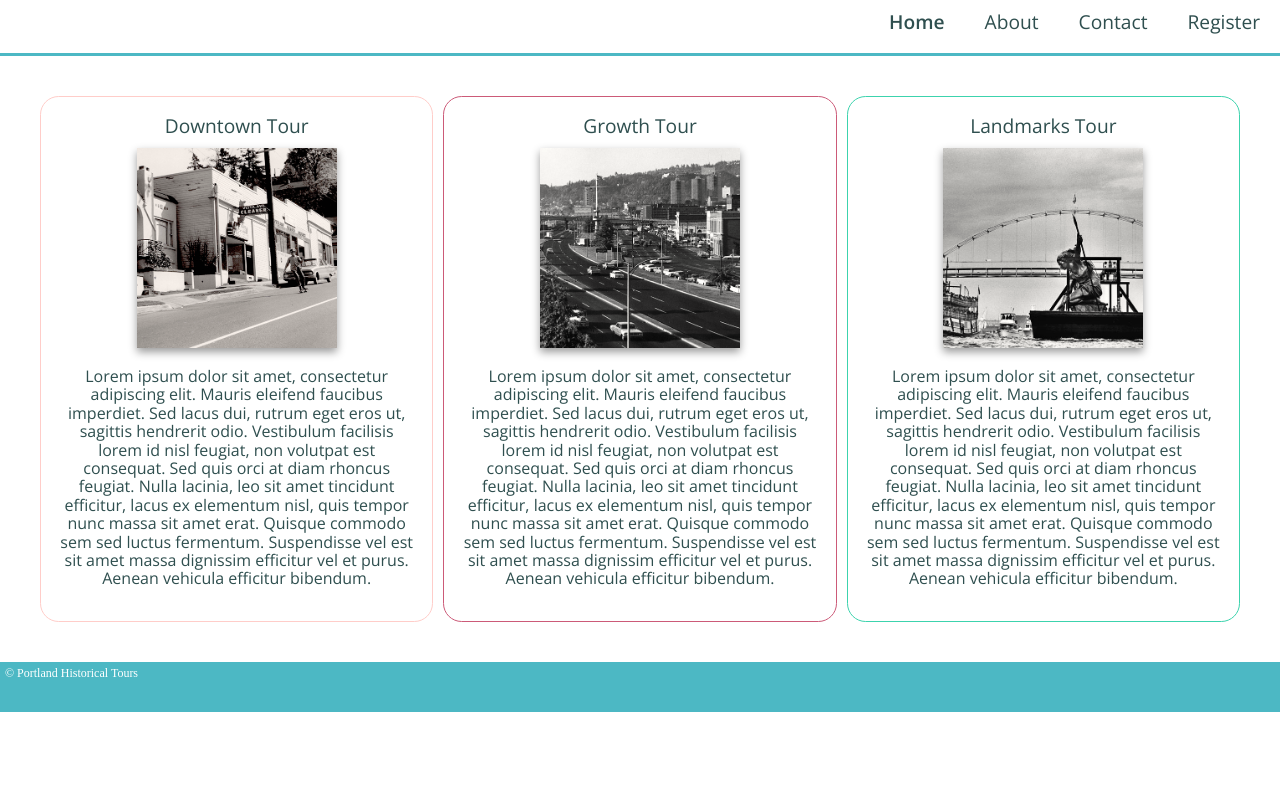
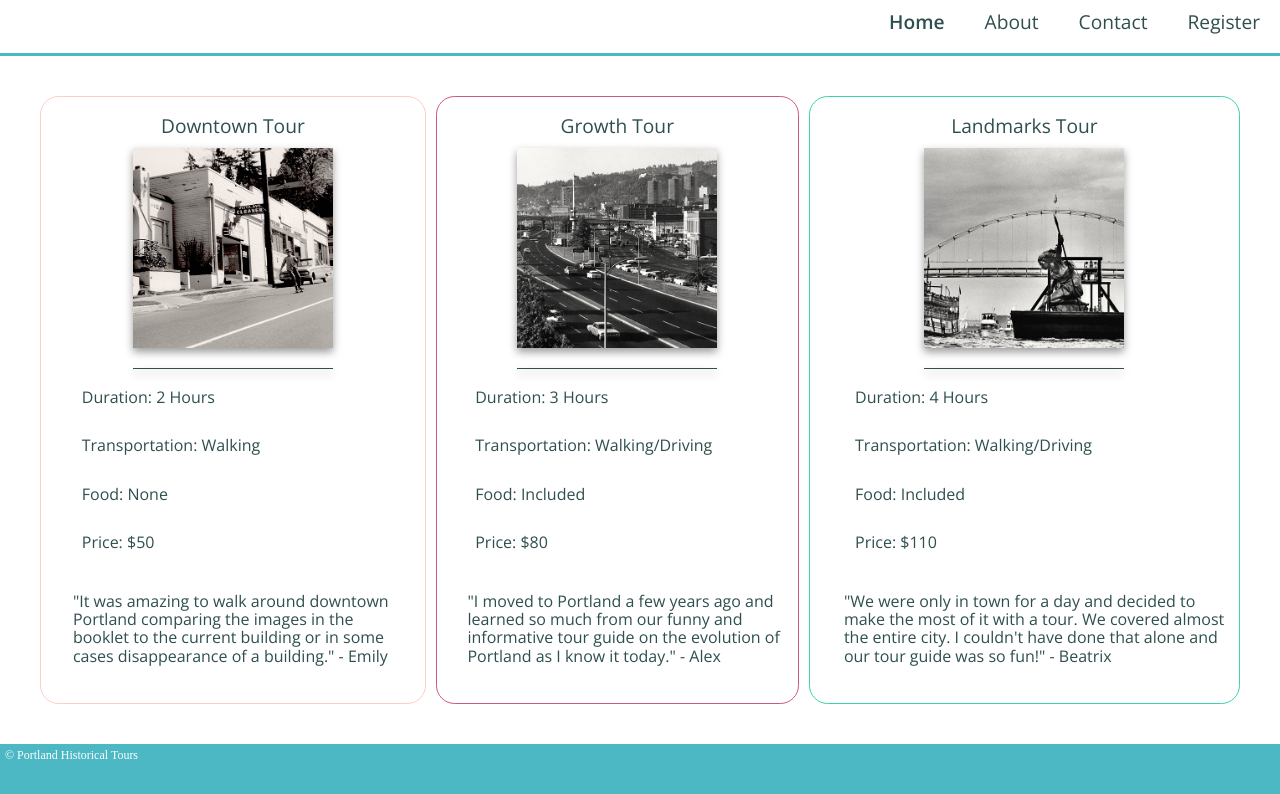
Before and after one commit to jeffaustin81/PortlandHistoricalTours, a website: page index.html in a window 1280 px wide. Shown: the part 132-926 px from the top of the page. Before the commit the page ends 844 px from the top, so only its background shows below. Drawn offline with nearby package versions, Linux system fonts and the light colour scheme.

Commit message:
Add additional html pages and styles associated

```diff
--- a/index.html
+++ b/index.html
@@ -28,37 +28,70 @@
       </ul>
     </nav>
     <main class="columns">
-      <a href="#">
+      <a href="downtown.html">
         <div class="col col-1">
           <h2 class="sub-header">Downtown Tour</h2>
           <img class="small-tour-image" src="site-assets/Downtown_Tour_Small.png" alt="" />
+
           <p>
-            Lorem ipsum dolor sit amet, consectetur adipiscing elit. Mauris eleifend faucibus imperdiet. Sed lacus dui, rutrum eget eros ut, sagittis hendrerit odio. Vestibulum facilisis lorem id nisl feugiat, non volutpat est consequat. Sed quis orci at diam rhoncus
-            feugiat. Nulla lacinia, leo sit amet tincidunt efficitur, lacus ex elementum nisl, quis tempor nunc massa sit amet erat. Quisque commodo sem sed luctus fermentum. Suspendisse vel est sit amet massa dignissim efficitur vel et purus. Aenean
-            vehicula efficitur bibendum.
+            Duration: 2 Hours
           </p>
+          <p>
+            Transportation: Walking
+          </p>
+          <p>
+            Food: None
+          </p>
+          <p>
+            Price: $50
+          </p>
+          <blockquote>
+            "It was amazing to walk around downtown Portland comparing the images in the booklet to the current building or in some cases disappearance of a building." - Emily
+          </blockquote>
       </a>
       </div>
-      <a href="#">
+      <a href="growth.html">
         <div class="col col-2">
           <h2 class="sub-header">Growth Tour</h2>
           <img class="small-tour-image" src="site-assets/Growth_Tour_Small.png" alt="" />
+
           <p>
-            Lorem ipsum dolor sit amet, consectetur adipiscing elit. Mauris eleifend faucibus imperdiet. Sed lacus dui, rutrum eget eros ut, sagittis hendrerit odio. Vestibulum facilisis lorem id nisl feugiat, non volutpat est consequat. Sed quis orci at diam rhoncus
-            feugiat. Nulla lacinia, leo sit amet tincidunt efficitur, lacus ex elementum nisl, quis tempor nunc massa sit amet erat. Quisque commodo sem sed luctus fermentum. Suspendisse vel est sit amet massa dignissim efficitur vel et purus. Aenean
-            vehicula efficitur bibendum.
+            Duration: 3 Hours
           </p>
+          <p>
+            Transportation: Walking/Driving
+          </p>
+          <p>
+            Food: Included
+          </p>
+          <p>
+            Price: $80
+          </p>
+          <blockquote>
+            "I moved to Portland a few years ago and learned so much from our funny and informative tour guide on the evolution of Portland as I know it today." - Alex
+          </blockquote>
       </a>
       </div>
-      <a href="#">
+      <a href="landmarks.html">
         <div class="col col-3">
           <h2 class="sub-header">Landmarks Tour</h2>
           <img class="small-tour-image" src="site-assets/Landmarks_Tour_Small.png" alt="" />
+
           <p>
-            Lorem ipsum dolor sit amet, consectetur adipiscing elit. Mauris eleifend faucibus imperdiet. Sed lacus dui, rutrum eget eros ut, sagittis hendrerit odio. Vestibulum facilisis lorem id nisl feugiat, non volutpat est consequat. Sed quis orci at diam rhoncus
-            feugiat. Nulla lacinia, leo sit amet tincidunt efficitur, lacus ex elementum nisl, quis tempor nunc massa sit amet erat. Quisque commodo sem sed luctus fermentum. Suspendisse vel est sit amet massa dignissim efficitur vel et purus. Aenean
-            vehicula efficitur bibendum.
+            Duration: 4 Hours
           </p>
+          <p>
+            Transportation: Walking/Driving
+          </p>
+          <p>
+            Food: Included
+          </p>
+          <p>
+            Price: $110
+          </p>
+          <blockquote>
+            "We were only in town for a day and decided to make the most of it with a tour. We covered almost the entire city. I couldn't have done that alone and our tour guide was so fun!" - Beatrix
+          </blockquote>
       </a>
       </div>
     </main>
--- a/sass/styles.scss
+++ b/sass/styles.scss
@@ -159,7 +159,7 @@ nav {
 }
 
 /*/////////////////////////////////////////////////////////////////////////
-MAIN | MAIN WRAPS THE MAIN CONTENT BELOW THE HEADER AND NAV SECTION
+MAIN | MAIN WRAPS THE MAIN CONTENT BELOW THE HEADER AND NAV SECTION INCLUDES CLASSES ON MAIN FOR DIFFERENT PAGES
 ////////////////////////////////////////////////////////////////////////*/
 
 main {
@@ -175,12 +175,20 @@ main {
 .main {
   @include col-styling($secondary-color);
   margin-bottom: 15px;
+  text-align: center;
   h1 {
     padding: 15px;
   }
   p {
+    text-align: left;
     padding: 15px;
     font-weight: $normal;
+  }
+  img {
+    filter: $drop-shadow sepia(5%);
+    margin-top: 10px;
+    height: 200px;
+    width: 250px;
   }
 }
 
@@ -214,9 +222,21 @@ THIS SECTION INCLUDES CHILDREN OF COLUMNS CLASS
     height: 200px;
     width: 200px;
     filter: $drop-shadow sepia(5%);
+    border-bottom: solid 1px $dark-color;
+    padding-bottom: 20px;
   }
   .col {
     margin-bottom: 10px;
+    p {
+      text-align: left;
+      margin-left: 10%;
+    }
+    blockquote {
+      padding: 10px;
+      text-align: left;
+      margin-left: 5%;
+      margin-bottom: 25px;
+    }
   }
   .col-1 {
     @include col-styling($downtown-color);
@@ -289,6 +309,18 @@ footer, .wrapper:after {
       font-size: 1.30rem;
     }
   }
+  .main {
+    img {
+      height: 300px;
+      width: 500px;
+      margin-top: 15px;
+    }
+    p {
+      width: 80%;
+      margin-left: 10%;
+      margin-right: 10%;
+    }
+  }
 /*COLUMNS*/
   .columns {
     margin:30px;
@@ -299,6 +331,12 @@ footer, .wrapper:after {
       flex:1 1 auto;
       text-align:center;
       margin: 5px;
+      p {
+        font-size: 1rem;
+      }
+      blockquote {
+        font-size: 1rem;
+      }
     }
   }
 }
```
Also changed, not shown: downtown.html (added, +50 -0 lines), css/styles.css, css/styles.min.css, growth.html (added), landmarks.html (added).
